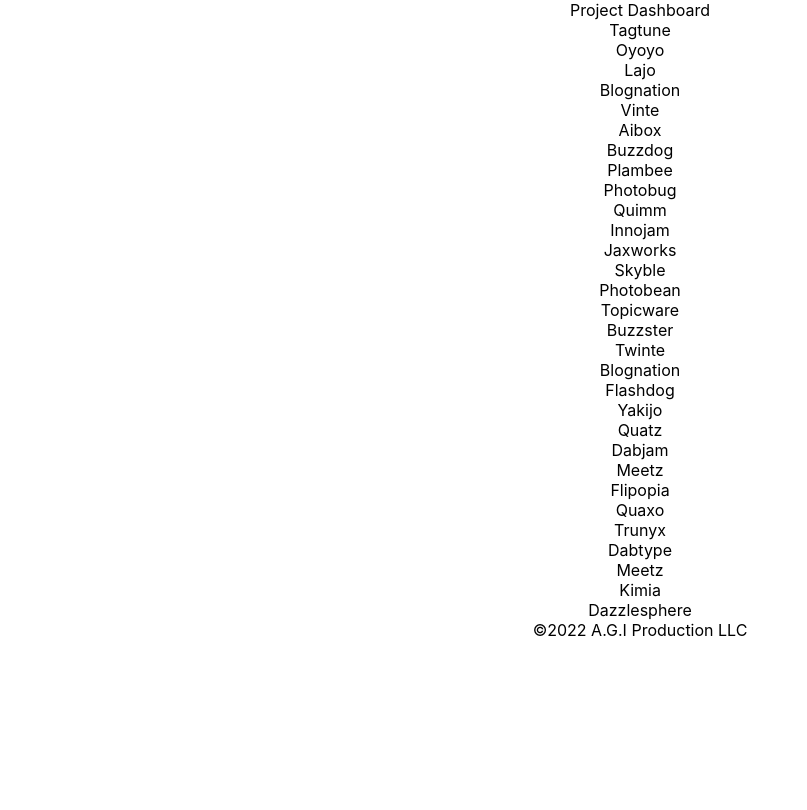
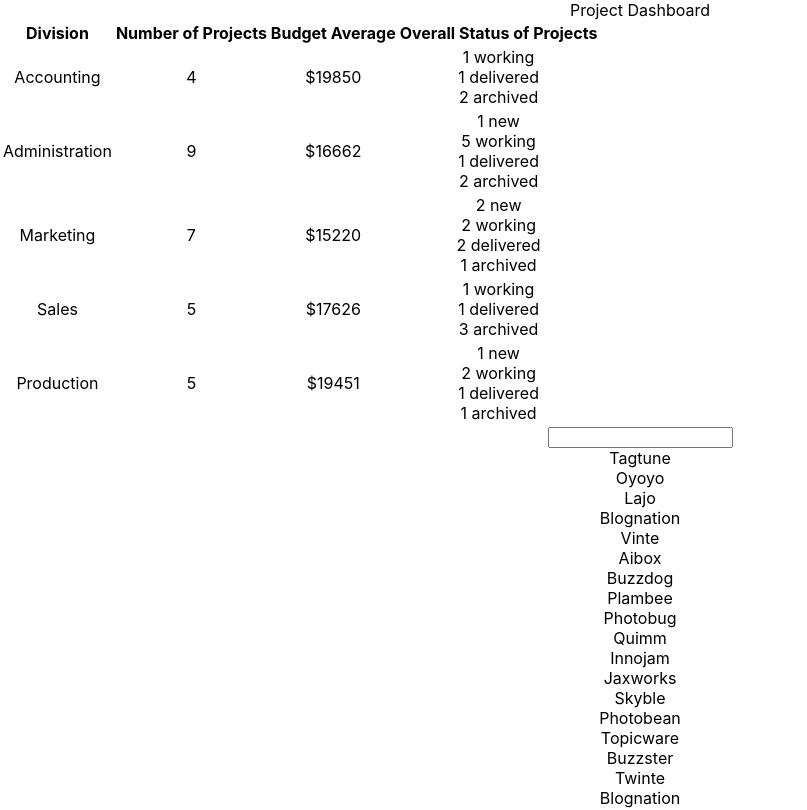
Before and after one commit to ivoryblakk/ProjectDesktop, a React (Create React App) app: page / in a window 1280 px wide. Shown: the top 810 px of the page, without its empty margins (0-807 px from the left). Built offline with nearby package versions, Linux system fonts and the light colour scheme.

Commit message:
table complete

```diff
--- a/src/components/Dashboard.tsx
+++ b/src/components/Dashboard.tsx
@@ -1,21 +1,37 @@
-import React, {useState, useEffect} from "react";
+import React, { useState, useEffect } from "react";
 import mockData from "../mockData";
 import SummaryTable from "./Table";
-
-const Dashboard : React.FC = () => {
-    const [records, setRecords] = useState(mockData)
-    useEffect(()=>{setRecords(mockData) }, [])
+import { IRecords } from "../interface/interfaces";
+import DisplayRecords from "./DisplayRecords";
 
 
+const Dashboard: React.FC = () => {
+    const [records, setRecords] = useState<IRecords[]>(mockData)
+    const updateRecord = ( updatedRecord:IRecords)=> {
+       const allRecords = records
+       const indexOfUpdatedRecord =  records.findIndex(record=>  updatedRecord.title === record.title)
+       allRecords[indexOfUpdatedRecord] = updatedRecord
+       setRecords(allRecords)
+    }
 
+    useEffect(() => { setRecords(mockData) }, [])
 
+    if (records) {
+        return (<>
+            <section className="table">
+                <SummaryTable records={records} />
+            </section>
+            <section className="records">
+                <DisplayRecords  records={records} updateRecord={updateRecord}  />
+            </section>
 
+            {records.map((record,index) => <div key={index}>{record.title}</div>)}</>)
 
+    } else {
+        return <div>Loading</div>
+    }
 
-    return (<>
-    <section> <SummaryTable /> </section>
-
-    { records.map(record => <div>{record.title}</div>)}</>);
+    ;
 }
 
 export default Dashboard
--- /dev/null
+++ b/src/components/DisplayRecords.tsx
@@ -0,0 +1,24 @@
+import React, { useState, useEffect } from "react";
+import { IRecords } from '../interface/interfaces';
+
+type Props = { records: IRecords[]; updateRecord:(updatedRecord: IRecords) => void };
+
+const DisplayRecords: React.FC<Props> = ({ records, updateRecord}) => {
+
+    const searchFilterBar = () => {
+     return  (<>
+        <div>
+            <input type='text'/>
+        </div>
+        <div>
+
+        </div>
+
+        </>)
+    }
+
+        return (<div>{searchFilterBar()}</div>)
+    ;
+}
+
+export default DisplayRecords
--- a/src/components/Table.tsx
+++ b/src/components/Table.tsx
@@ -1,15 +1,95 @@
-import React  from "react";
+import React, { useEffect, useState, useCallback } from 'react';
+import { IRecords } from '../interface/interfaces';
 
-const SummaryTable : React.FC = () => {
+type Props = { records: IRecords[] };
 
+// interface tableInfo {
+//     divison: "Marketing"| "Sales"|"Accounting"|"Production"| "Administration";
+//     projectCount: number;
+//     budgetAvg: Array<number>;
+//     type: string;
+// }
 
+const SummaryTable: React.FC<Props> = ({ records }) => {
+	//let tableData: tableInfo | {} = {}
+	const [bodyRows, setBodyRows] = useState([]);
+	const tableRows = useCallback(async () => {
+		const tableData: any = {};
+		const renderTable: any = [];
+		await records.forEach((record) => {
+			const divisionName = record.division.toLowerCase();
+			if (tableData[divisionName] === undefined) {
+				tableData[divisionName] = {};
+			}
+            if (tableData[divisionName]['division'] === undefined) {
+				tableData[divisionName]['division'] = record.division;
+			}
+			if (isNaN(tableData[divisionName]['projectCount'])) {
+				tableData[divisionName]['projectCount'] = 0;
+			}
+			tableData[divisionName]['projectCount'] += 1;
 
+			if (isNaN(tableData[divisionName]['budgetTotal'])) {
+				tableData[divisionName]['budgetTotal'] = 0;
+			}
+			tableData[divisionName]['budgetTotal'] += record.budget;
 
+			if (tableData[divisionName]['status'] === undefined) {
+				tableData[divisionName]['status'] = '';
+			}
 
+			tableData[divisionName]['status'] += record.status;
+		});
 
+		for (let key in tableData) {
+			renderTable.push(tableData[key]);
+		}
 
+		setBodyRows(renderTable);
+	}, [records]);
 
-    return (<>  <div></div></>);
-}
+	const renderTableBody = () => {
+		return (
+			bodyRows &&
+			bodyRows.map((item: any, index) => {
+				var statusNew = (item.status.match(/new/gi) || []).length;
+				var statusDelivered = (item.status.match(/delivered/gi) || []).length;
+				var statusArchived = (item.status.match(/archived/gi) || []).length;
+				var statusWorking = (item.status.match(/working/gi) || []).length;
+				return (
+					<tr key = {index}>
+						<td>{item.division}</td>
+						<td>{item.projectCount}</td>
+						<td>${Math.floor(item.budgetTotal / item.projectCount)}</td>
+						<td>
+							{statusNew ?<> {`${statusNew} new` } <br/></>: ''}
+                            {statusWorking ?<> {`${statusWorking} working `}<br/></> : ''}
+							{statusDelivered ?<>  {`${statusDelivered} delivered`}<br/> </>: ''}
+							{statusArchived ?<>  {`${statusArchived} archived`} </>: ''}
+						</td>
+					</tr>
+				);
+			})
+		);
+	};
 
-export default SummaryTable
+	useEffect(() => {
+		tableRows();
+	}, [tableRows]);
+
+	return (
+		<table>
+			<thead>
+				<tr>
+					<th>Division </th>
+					<th>Number of Projects</th>
+					<th>Budget Average</th>
+					<th>Overall Status of Projects</th>
+				</tr>
+			</thead>
+			<tbody>{renderTableBody()}</tbody>
+		</table>
+	);
+};
+
+export default SummaryTable;
--- /dev/null
+++ b/src/interface/interfaces.ts
@@ -0,0 +1,9 @@
+export interface IRecords {
+   title: string;
+   division: string ;
+   project_owner: string;
+   budget: number;
+   status: string;
+   created: string;
+   modified: string|null
+}
--- a/src/mockData.ts
+++ b/src/mockData.ts
@@ -1,3 +1,5 @@
+
+
  const mockData = [{
   "title": "Tagtune",
   "division": "Accounting",
```
